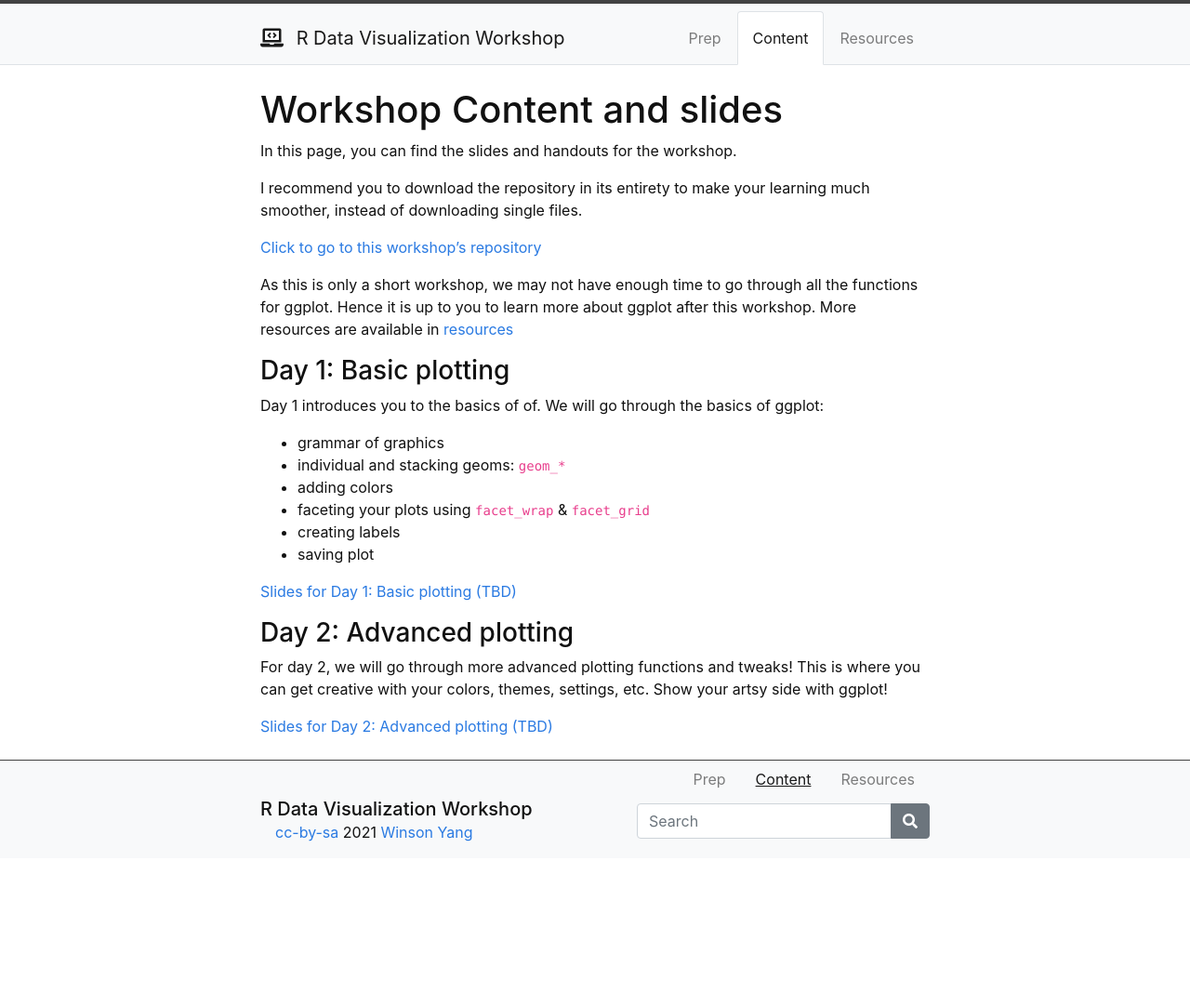
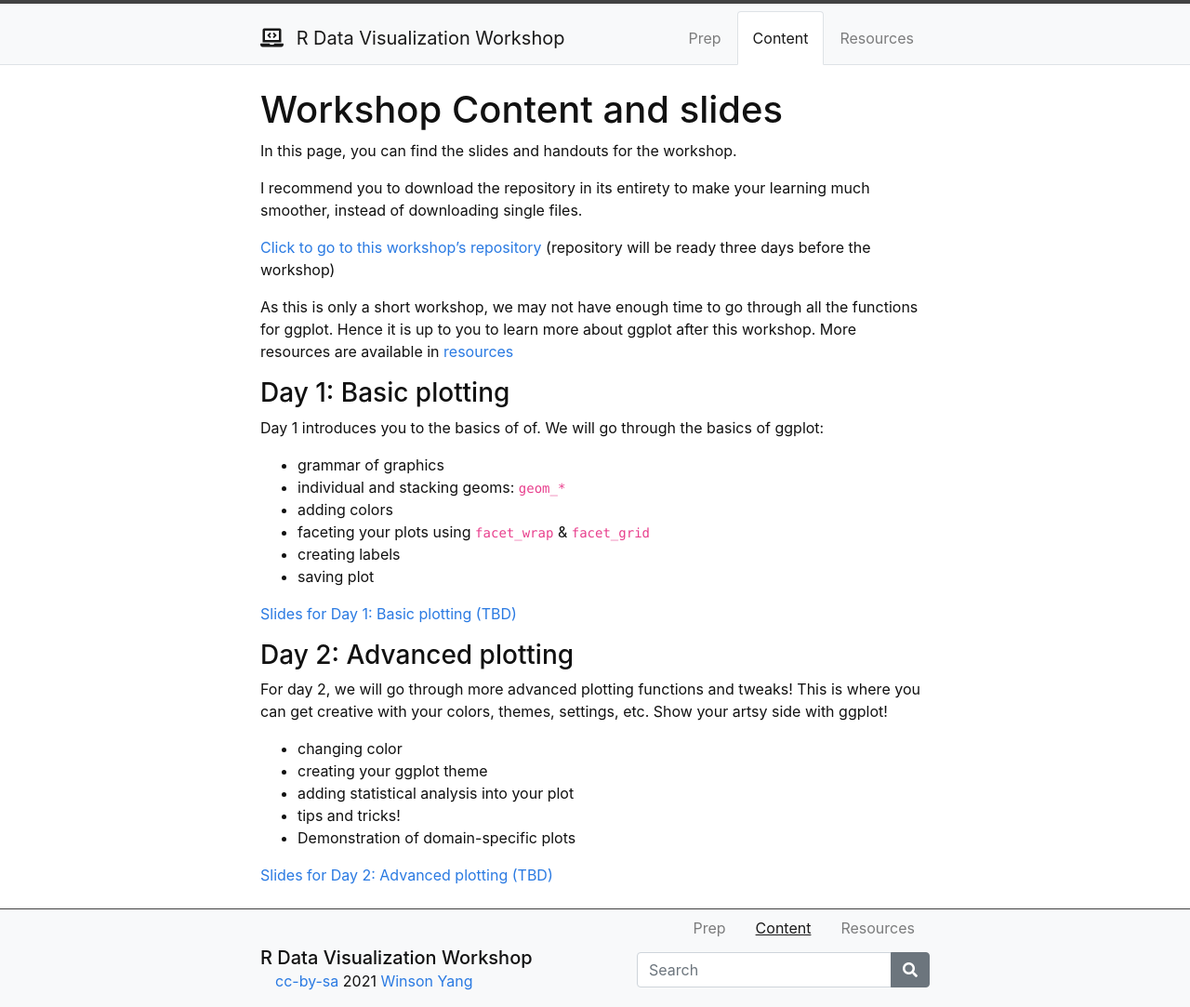
Before and after one commit to winsonfzyang/RVisWorkshop, a Jekyll site: the page built from content/2-content.md, in a window 1280 px wide. Shown: the whole page at 93% size. Built offline with Jekyll 4.4.1, drawn with Linux system fonts in a browser that asks for light colours; before the commit the page ends 923 px from its top, so only the background shows below that.

Commit message:
Add files via upload

```diff
--- a/content/2-content.md
+++ b/content/2-content.md
@@ -9,7 +9,7 @@ In this page, you can find the slides and handouts for the workshop.
 
 I recommend you to download the repository in its entirety to make your learning much smoother, instead of downloading single files.
 
-[Click to go to this workshop's repository](https://github.com/winsonfzyang/RVisWorkshop)
+[Click to go to this workshop's repository](https://github.com/winsonfzyang/RVisWorkshop) (repository will be ready three days before the workshop)
 
 As this is only a short workshop, we may not have enough time to go through all the functions for ggplot. Hence it is up to you to learn more about ggplot after this workshop. More resources are available in [resources](https://github.com/winsonfzyang/RVisWorkshop/content/3-resources.html)
 
@@ -29,5 +29,11 @@ Day 1 introduces you to the basics of of. We will go through the basics of ggplo
 
 ### Day 2: Advanced plotting
 For day 2, we will go through more advanced plotting functions and tweaks! This is where you can get creative with your colors, themes, settings, etc. Show your artsy side with ggplot!
+* changing color
+* creating your ggplot theme
+* adding statistical analysis into your plot
+* tips and tricks!
+* Demonstration of domain-specific plots
+
 
 [Slides for Day 2: Advanced plotting (TBD)]()
```
Also changed, not shown: content/3-resources.md (+3 -1 lines), index.md (+1 -2 lines), README.md, 1 other file.
